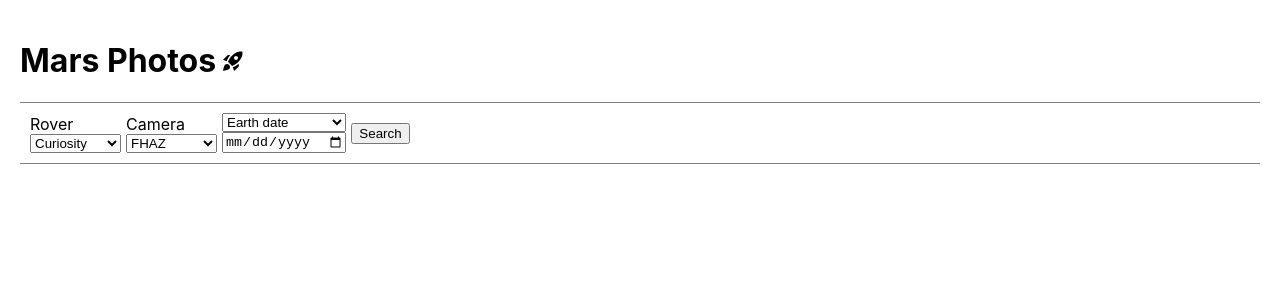
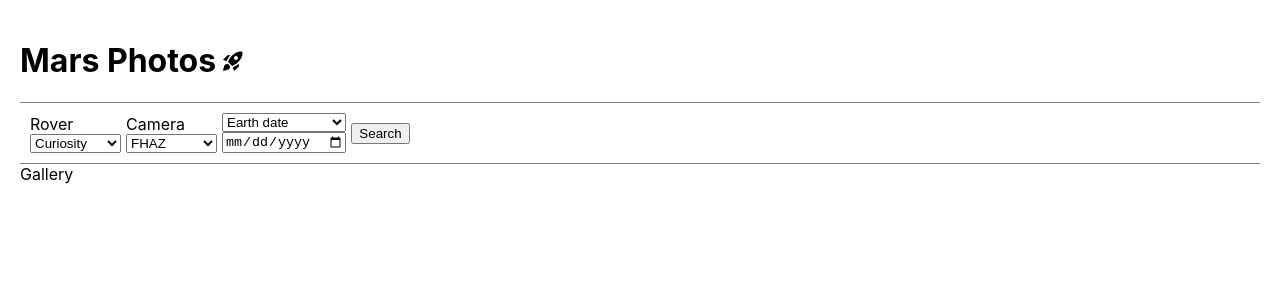
Before and after one commit to juanpabloCamus/test-react-nexosoluciones, a React (Create React App) app: page / in a window 1280 px wide. Shown: the top 300 px of the page. Built offline with nearby package versions, Linux system fonts and the light colour scheme.

Commit message:
add fetch from api

```diff
--- a/package.json
+++ b/package.json
@@ -10,6 +10,7 @@
     "@testing-library/jest-dom": "^5.16.5",
     "@testing-library/react": "^13.4.0",
     "@testing-library/user-event": "^13.5.0",
+    "axios": "^1.1.3",
     "react": "^18.2.0",
     "react-dom": "^18.2.0",
     "react-scripts": "5.0.1",
--- a/src/App.js
+++ b/src/App.js
@@ -1,4 +1,5 @@
 import FilterBar from './components/FilterBar';
+import Gallery from './components/Gallery';
 import Navbar from './components/Navbar';
 
 function App() {
@@ -6,6 +7,7 @@ function App() {
     <div className="App">
       <Navbar />
       <FilterBar />
+      <Gallery />
     </div>
   );
 }
--- a/src/components/Gallery.jsx
+++ b/src/components/Gallery.jsx
@@ -0,0 +1,7 @@
+import React from 'react';
+
+const Gallery = () => {
+  return <div>Gallery</div>;
+};
+
+export default Gallery;
```
Also changed, not shown: src/utils/fetchFromApi.js (added, +13 -0 lines), src/components/PhotoCard.jsx (added), 1 other file (tests, documents, lock files or other folders).
